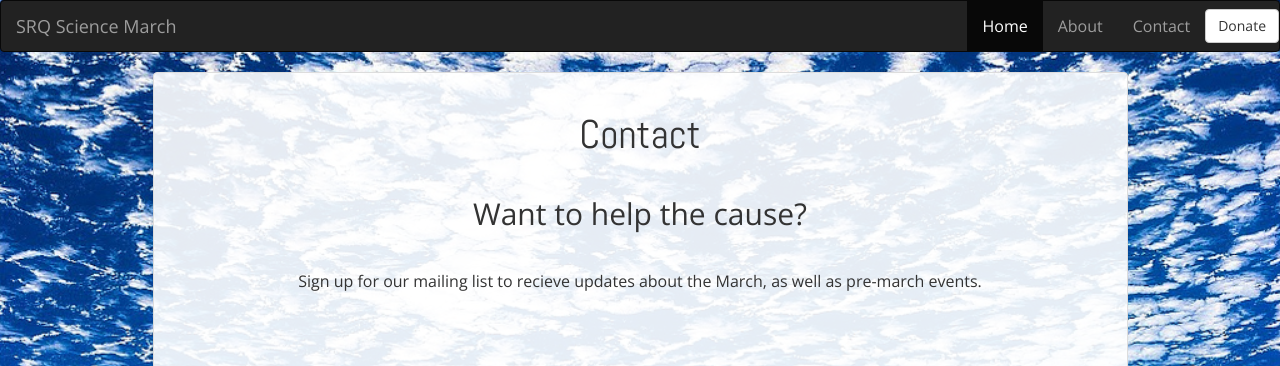
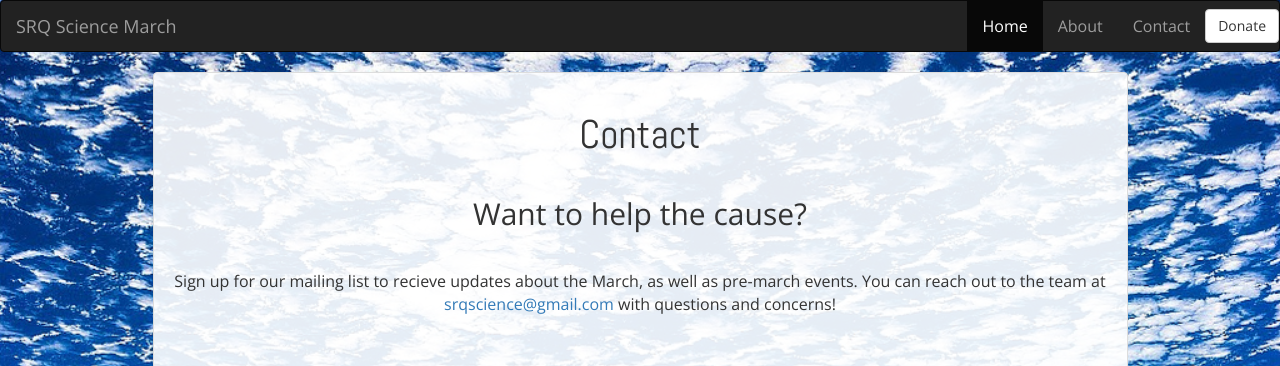
Before and after one commit to SRQScienceMarch/site, a website: page public/contact.html in a window 1280 px wide. Shown: the top 366 px of the page. Drawn offline with nearby package versions, Linux system fonts and the light colour scheme.

Commit message:
Updated contact page with mailto link.

```diff
--- a/public/contact.html
+++ b/public/contact.html
@@ -69,7 +69,7 @@
                 </h2>
 
                 <p class="text-center">
-                  Sign up for our mailing list to recieve updates about the March, as well as pre-march events.
+                  Sign up for our mailing list to recieve updates about the March, as well as pre-march events. You can reach out to the team at <a href="mailto:srqscience@gmail.com" target="_top">srqscience@gmail.com</a> with questions and concerns!
                 </p>
                 <br>
                 <br>
```
